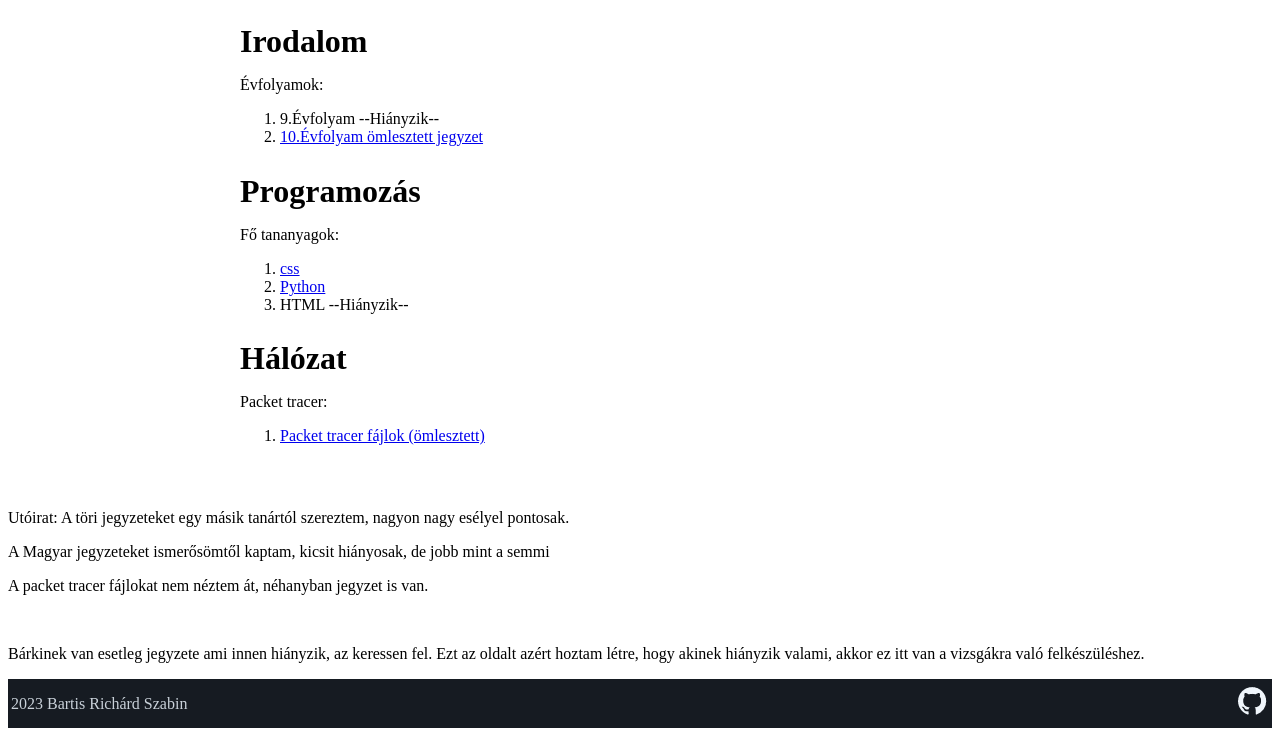
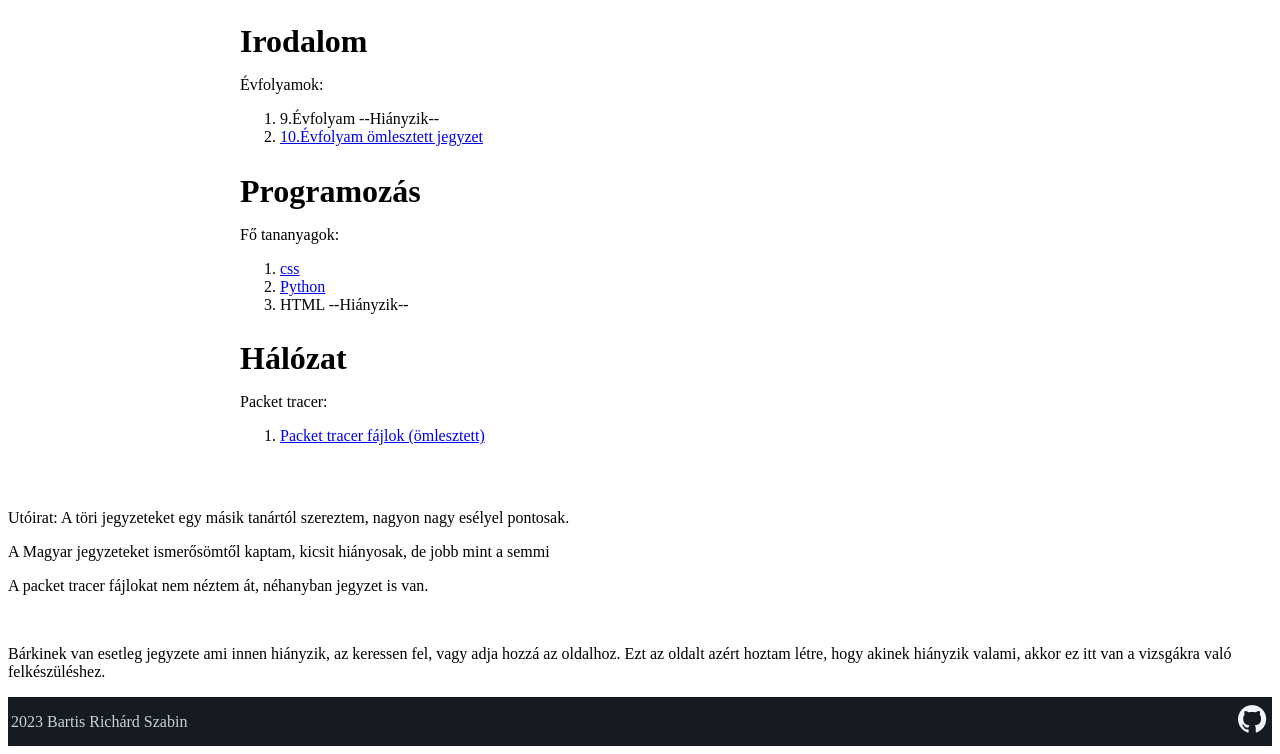
Before and after one commit to szabin1122/10.c_vizsgasegitseg, a plain HTML site: page index.html in a window 1280 px wide. Shown: the part 509-1263 px from the top of the page. Drawn offline with Linux system fonts and the light colour scheme.

Commit message:
Update index.html

```diff
--- a/index.html
+++ b/index.html
@@ -62,7 +62,7 @@
     <p>A Magyar jegyzeteket ismerősömtől kaptam, kicsit hiányosak, de jobb mint a semmi</p>
     <p>A packet tracer fájlokat nem néztem át, néhanyban jegyzet is van.</p>
     <br>
-    <p>Bárkinek van esetleg jegyzete ami innen hiányzik, az keressen fel. Ezt az oldalt azért hoztam létre, hogy akinek hiányzik valami, akkor ez itt van a vizsgákra való felkészüléshez.</p>
+    <p>Bárkinek van esetleg jegyzete ami innen hiányzik, az keressen fel, vagy adja hozzá az oldalhoz. Ezt az oldalt azért hoztam létre, hogy akinek hiányzik valami, akkor ez itt van a vizsgákra való felkészüléshez.</p>
   </body>
   <footer>
     <table>
```
